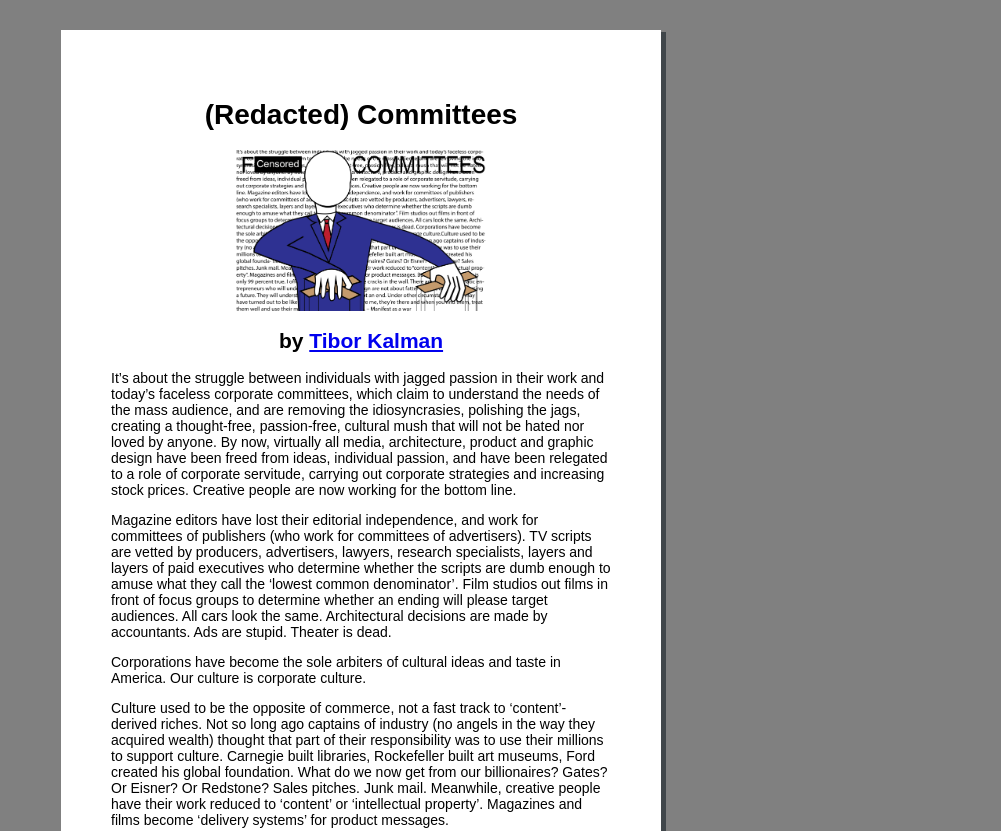
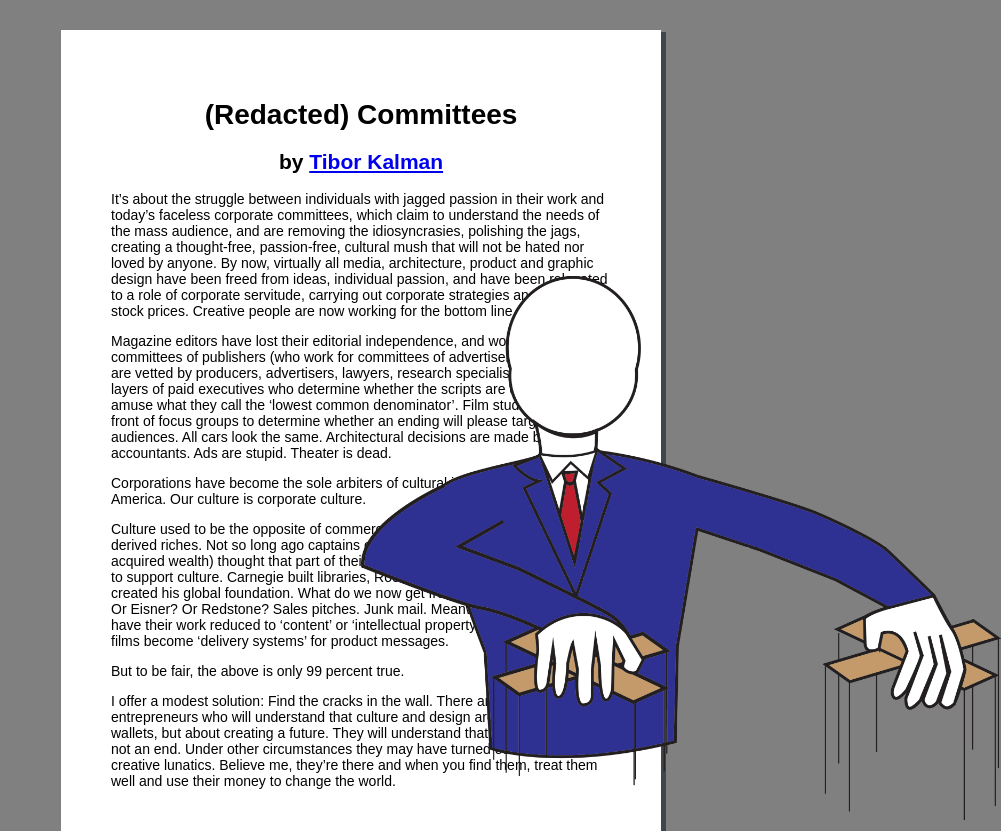
Before and after one commit to Ry-64/Design1, a plain HTML site: page index.html in a window 1280 px wide. Shown: the top 831 px of the page, without its empty margins (279-1280 px from the left). Drawn offline with Linux system fonts and the light colour scheme.

Commit message:
moved files

```diff
--- /dev/null
+++ b/Personal Manifesto/styles.css
@@ -0,0 +1,21 @@
+body {
+  margin: auto;
+  width: 50%;
+  padding: 10px;
+}
+
+img {
+  display: block;
+  margin-left: auto;
+  margin-right: auto;
+  width: 50%;
+}
+
+h1 {
+  text-align: center;
+  font-family: Pacifico, Arial, sans-serif;
+}
+
+h2 {
+  text-align: center;
+}
--- a/index.html
+++ b/index.html
@@ -3,11 +3,15 @@
     <title>F Committees</title>
     <link rel="stylesheet" href="styles-2.css">
   </head>
+  <div class="imageoverlay">
+    <img src="namelessfacelesscorporatedude.png">
+  </div>
+  <div class = "centerbody">
 
-  <div class = "centerbody">
+
     <body>
       <h1>(Redacted) Committees</h1>
-      <img src="Ryan_Hansen_Design_Project_4_Poster-02.png">
+
       <h2>by <a href="https://www.famousgraphicdesigners.org/tibor-kalman">Tibor Kalman</a></h2>
       <p>It’s about the struggle between individuals with jagged passion in their
         work and today’s faceless corporate committees, which claim to understand
--- a/styles-2.css
+++ b/styles-2.css
@@ -29,3 +29,14 @@ h2 {
   padding-bottom: 75%;
   box-shadow: 5px 2px #40464a;
 }
+
+.imageoverlay {
+  position:fixed;
+  bottom:-20px;
+  z-index:1;
+  width:100%;
+}
+
+.imageoverlay img {
+
+}
```
Also changed, not shown: Personal Manifesto/indexp.html (added, +14 -0 lines), indexp.html (added), namelessfacelesscorporatedude.png (added), 1 other file.
